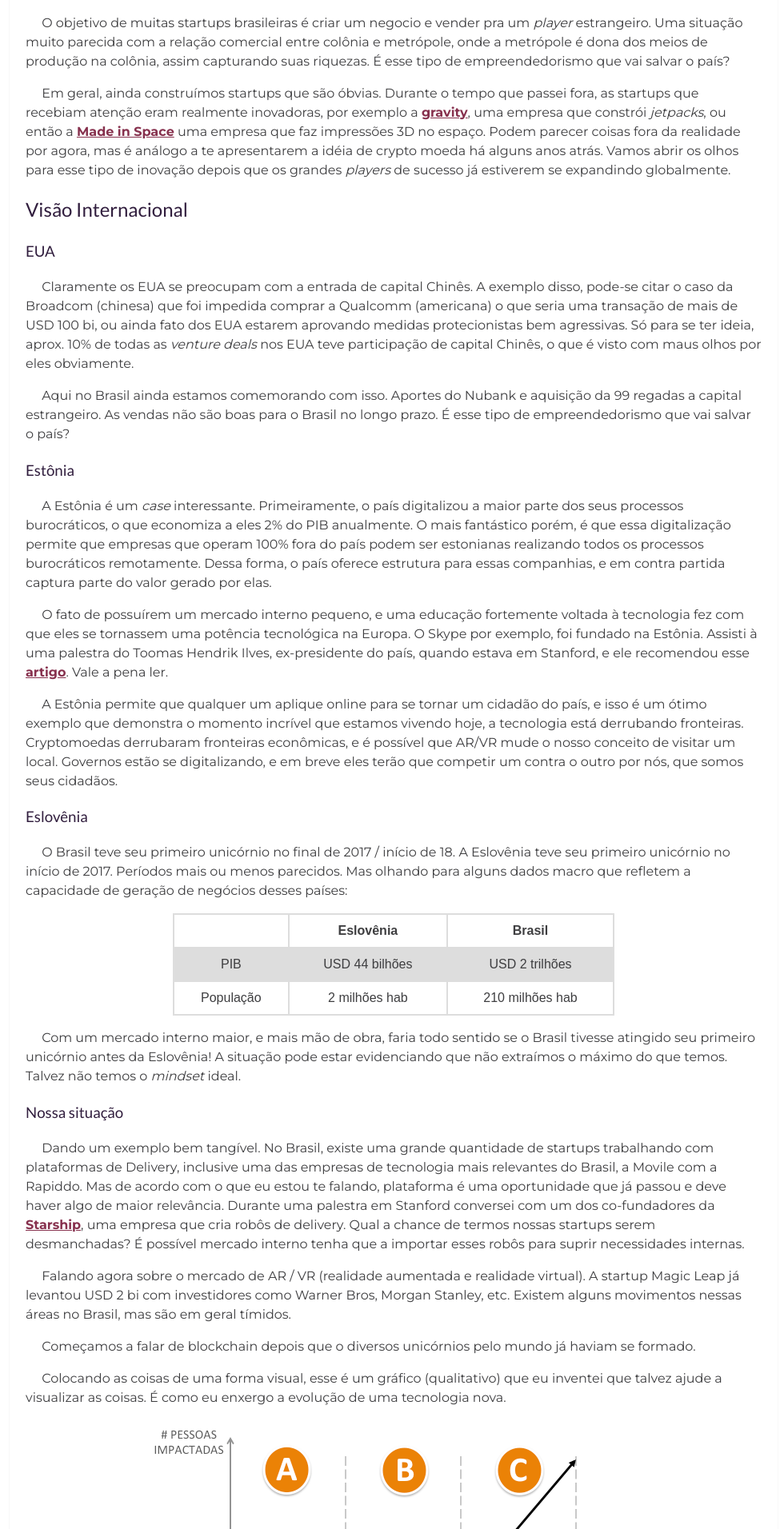
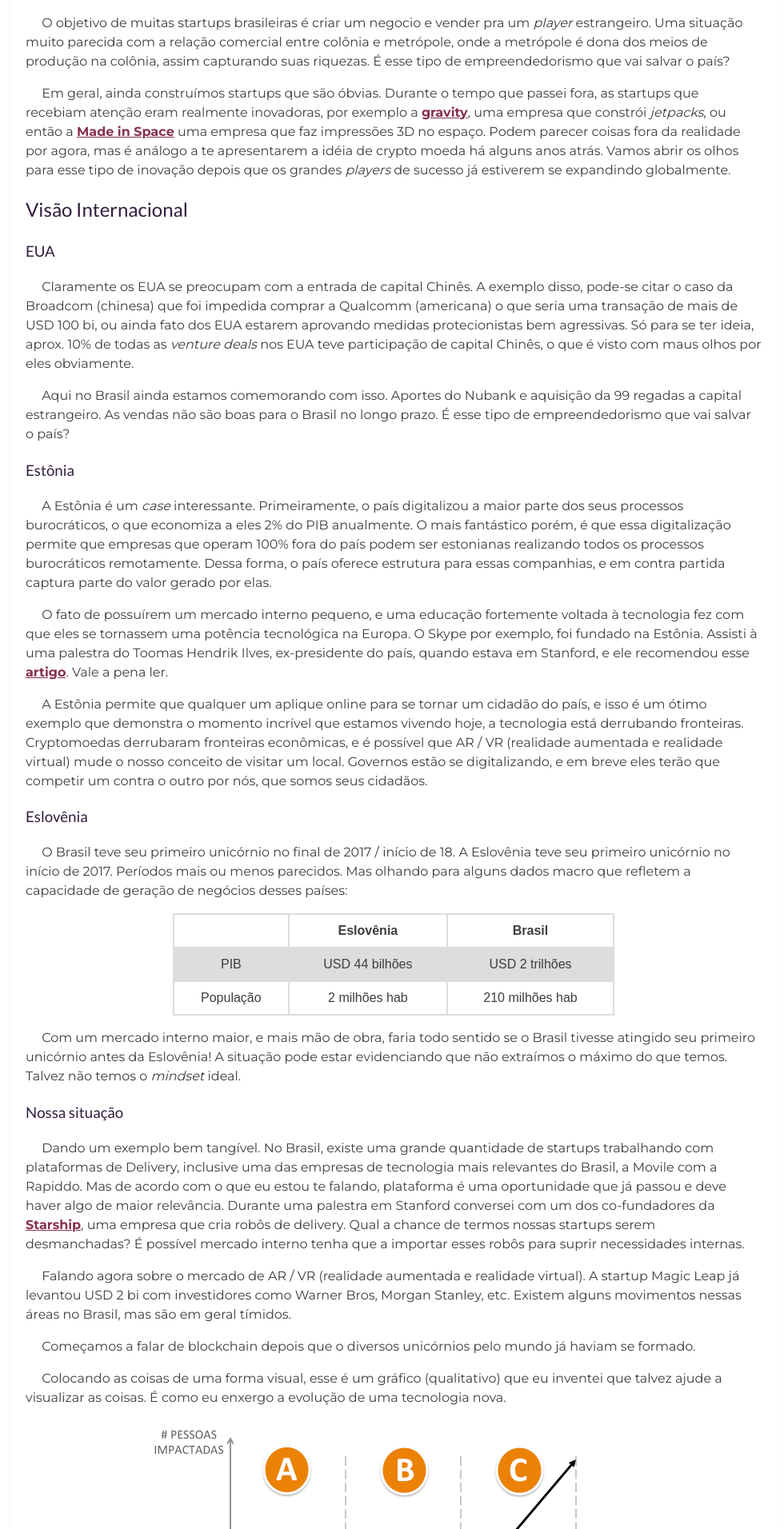
Before and after one commit to lorenzocesconetto/lorenzocesconetto.github.io, a Jekyll site: the page built from _posts/2018-04-09-licao-ensinada-pelo-vale-do-silicio.markdown, in a window 1280 px wide. Shown: the part 2363-4275 px from the top of the page at 80% size, without its empty margins (148-1128 px from the left). Built offline with Jekyll 4.4.1, drawn with Linux system fonts in a browser that asks for light colours; comment, search, counter and statistics services are not loaded.

Commit message:
update 5

```diff
--- a/_posts/2018-04-09-licao-ensinada-pelo-vale-do-silicio.markdown
+++ b/_posts/2018-04-09-licao-ensinada-pelo-vale-do-silicio.markdown
@@ -69,7 +69,7 @@ Vamos abrir os olhos para esse tipo de inovação depois que os grandes _players
 
 &emsp; O fato de possuírem um mercado interno pequeno, e uma educação fortemente voltada à tecnologia fez com que eles se tornassem uma potência tecnológica na Europa. O Skype por exemplo, foi fundado na Estônia. Assisti à uma palestra do Toomas Hendrik Ilves, ex-presidente do país, quando estava em Stanford, e ele recomendou esse <strong><a target="_blank" href="https://www.newyorker.com/magazine/2017/12/18/estonia-the-digital-republic">artigo</a></strong>. Vale a pena ler.
 
-&emsp; A Estônia permite que qualquer um aplique online para se tornar um cidadão do país, e isso é um ótimo exemplo que demonstra o momento incrível que estamos vivendo hoje, a tecnologia está derrubando fronteiras. Cryptomoedas derrubaram fronteiras econômicas, e é possível que AR/VR mude o nosso conceito de visitar um local. Governos estão se digitalizando, e em breve eles terão que competir um contra o outro por nós, que somos seus cidadãos.
+&emsp; A Estônia permite que qualquer um aplique online para se tornar um cidadão do país, e isso é um ótimo exemplo que demonstra o momento incrível que estamos vivendo hoje, a tecnologia está derrubando fronteiras. Cryptomoedas derrubaram fronteiras econômicas, e é possível que AR / VR (realidade aumentada e realidade virtual) mude o nosso conceito de visitar um local. Governos estão se digitalizando, e em breve eles terão que competir um contra o outro por nós, que somos seus cidadãos.
 
 ### Eslovênia
 
```
